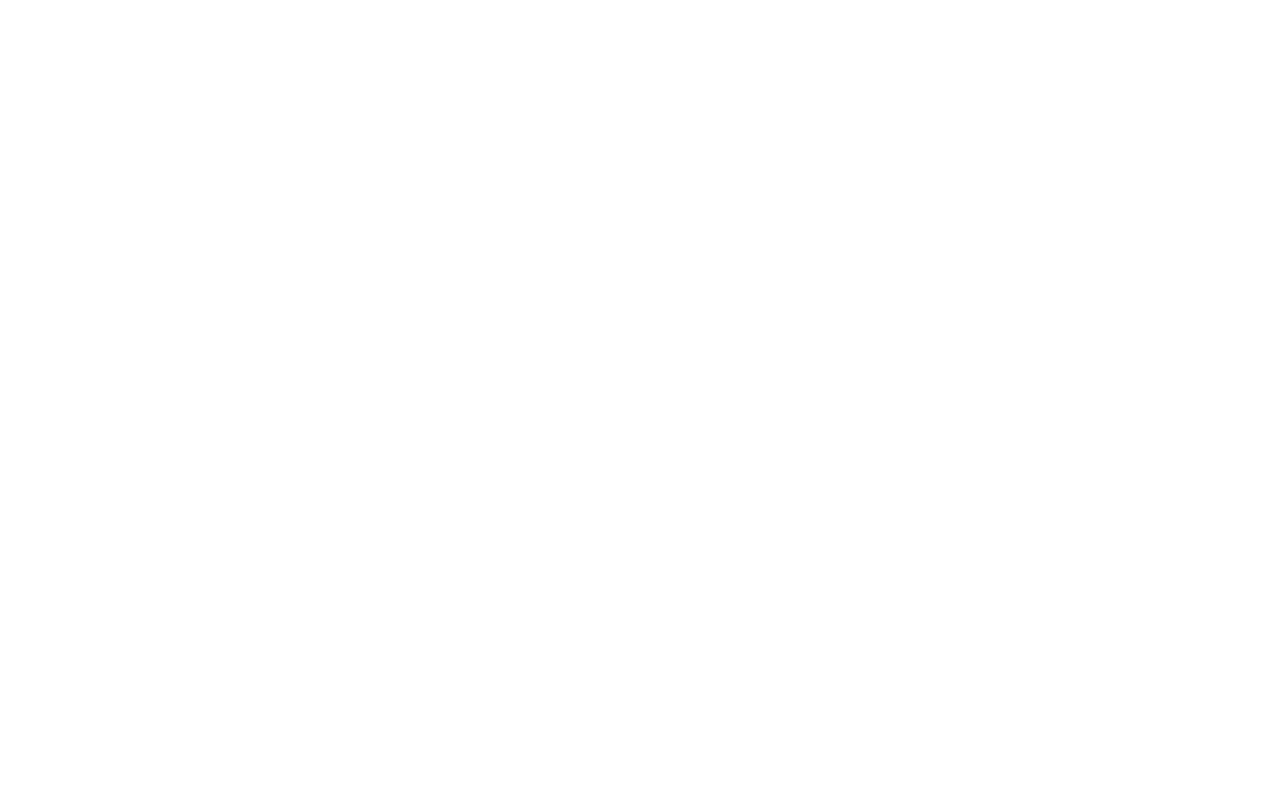
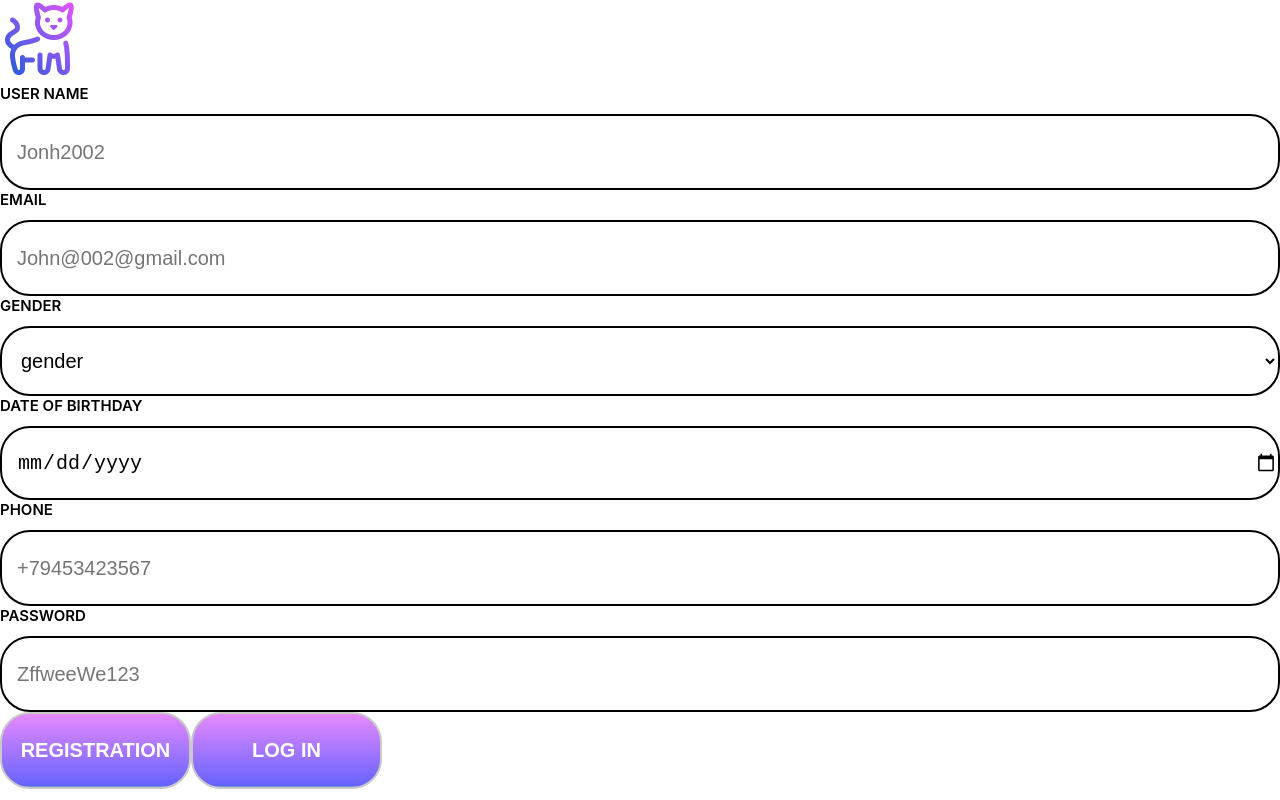
Before and after one commit to Azazlokus/MusicMessanger, a React (Create React App) app in the folder my-app/: page /auth in a window 1280 px wide. Before the commit this address had no page. Built offline with nearby package versions, Linux system fonts and the light colour scheme.

Commit message:
Закончил верстку страниц авторизации и регистрации

```diff
--- /dev/null
+++ b/my-app/src/Components/Pages/Registration/Registration.tsx
@@ -0,0 +1,34 @@
+import React from 'react';
+import './Registration.css';
+import logo from '../../../Img/Logo.png';
+import MyInput from "../../UI/Input/MyInput";
+import MySelect from "../../UI/MySelect/MySelect";
+import MyButton from "../../UI/Button/MyButton";
+
+const Registration = () => {
+    return (
+        <div className={'reg__wrapper'}>
+            <div className={'reg__content'}>
+                <img src={logo} alt={'Logo'}/>
+
+                <div className={'reg__inputs'}>
+                    <MyInput placeholder={'Jonh2002'} type={'text'} title={'user name'}/>
+                    <MyInput placeholder={'John@002@gmail.com'} type={'email'} title={'email'}/>
+                    <MySelect title={'gender'}/>
+                    <MyInput type={'date'} title={'date of birthday'}/>
+                    <MyInput placeholder={'+79453423567'} type={'phone'} title={'phone'}/>
+                    <MyInput placeholder={'ZffweeWe123'} type={'password'} title={'password'}/>
+                </div>
+
+                <div className={'reg__btn'}>
+                    <MyButton buttonText={'registration'}/>
+                    <MyButton buttonText={'log in'}/>
+                </div>
+            </div>
+
+            <div className={'reg__other'}></div>
+        </div>
+    );
+};
+
+export default Registration;
--- a/my-app/src/Components/Routes/listRoutes.ts
+++ b/my-app/src/Components/Routes/listRoutes.ts
@@ -2,6 +2,7 @@
 import News from "../Pages/News/News";
 import Profile from "../Pages/Profile/Profile";
 import Chat from "../Pages/Chat/Chat";
+import Registration from "../Pages/Registration/Registration";
 
 export const privateRoutes = [
     {
@@ -22,5 +23,9 @@
     {
         path: '/auth',
         component: Auth
+    },
+    {
+        path: '/registration',
+        component: Registration
     }
 ]
--- /dev/null
+++ b/my-app/src/Components/UI/Button/MyButton.css
@@ -0,0 +1,14 @@
+.mybutton{
+    width: 191px;
+    height: 77px;
+    background: linear-gradient(180deg, #D556FB 3.44%, rgba(5, 0, 255, 0.86755) 98.22%, #325CDE 98.23%);
+    background-blend-mode: darken;
+    opacity: 0.7;
+    border: 2px solid #B3B3B3;
+    border-radius: 30px;
+    font-weight: 600;
+    font-size: 20px;
+    line-height: 27px;
+    text-transform: uppercase;
+    color: #FFFFFF;
+}
--- /dev/null
+++ b/my-app/src/Components/UI/Button/MyButton.tsx
@@ -0,0 +1,15 @@
+import React, {FC} from 'react';
+import './MyButton.css';
+interface buttonProps {
+    buttonText: string
+    type?: 'submit' |'button' | 'reset' | undefined
+}
+const MyButton:FC<buttonProps> = ({buttonText, type}) => {
+    return (
+        <button type={type} className={'mybutton'}>
+            {buttonText}
+        </button>
+    );
+};
+
+export default MyButton;
--- /dev/null
+++ b/my-app/src/Components/UI/Input/MyInput.css
@@ -0,0 +1,22 @@
+
+/*Styles for MyInput*/
+.input__container{
+    display: flex;
+    flex-direction: column;
+    row-gap: 10px;
+}
+.input__title{
+    font-weight: 600;
+    font-size: 15px;
+    line-height: 20px;
+    text-transform: uppercase;
+    color: #000000;
+}
+.input__myinput{
+    background: #FFFFFF;
+    border: 2px solid black;
+    border-radius: 30px;
+    padding-left: 15px;
+    height: 70px;
+    font-size: 20px;
+}
--- /dev/null
+++ b/my-app/src/Components/UI/Input/MyInput.tsx
@@ -0,0 +1,19 @@
+import React, {FC} from 'react';
+import './MyInput.css';
+
+interface myInputProps {
+    type: string
+    title: string
+    placeholder?: string
+}
+
+const MyInput:FC<myInputProps> = ({title, type, placeholder}) => {
+    return (
+        <div className={'input__container'}>
+            <span className={'input__title'}>{title}</span>
+            <input className={'input__myinput'} type={type} placeholder={placeholder}/>
+        </div>
+    );
+};
+
+export default MyInput;
--- /dev/null
+++ b/my-app/src/Components/UI/MySelect/MySelect.css
@@ -0,0 +1,23 @@
+.select__container{
+    display: flex;
+    flex-direction: column;
+    row-gap: 10px;
+}
+.select__title{
+    font-weight: 600;
+    font-size: 15px;
+    line-height: 20px;
+    text-transform: uppercase;
+    color: #000000;
+}
+.select__myselect{
+    background: #FFFFFF;
+    border: 2px solid black;
+    border-radius: 30px;
+    padding-left: 15px;
+    height: 70px;
+    font-size: 20px;
+}
+.select__myselect_option{
+
+}
--- /dev/null
+++ b/my-app/src/Components/UI/MySelect/MySelect.tsx
@@ -0,0 +1,20 @@
+import React, {FC} from 'react';
+import './MySelect.css';
+
+interface mySelectProps {
+    title: string,
+}
+const MySelect:FC<mySelectProps> = ({title}) => {
+    return (
+        <div className={'select__container'}>
+            <span className={'select__title'}>{title}</span>
+            <select className={'select__myselect'}>
+                <option selected className={'select__myselect_option'}>gender</option>
+                <option className={'select__myselect_option'}>male</option>
+                <option className={'select__myselect_option'}>female</option>
+            </select>
+        </div>
+    );
+};
+
+export default MySelect;
--- a/my-app/src/index.tsx
+++ b/my-app/src/index.tsx
@@ -2,7 +2,7 @@
 import ReactDOM from 'react-dom/client';
 import './index.css';
 import {BrowserRouter} from "react-router-dom";
-import AppRoutes from "./Components/Routes/AppRoutes";
+import Registration from "./Components/Pages/Registration/Registration";
 
 
 const root = ReactDOM.createRoot(
@@ -10,6 +10,6 @@
 );
 root.render(
     <BrowserRouter>
-        <AppRoutes/>
+        <Registration/>
     </BrowserRouter>
 );
```
Also changed, not shown: my-app/src/Components/Pages/Auth/Auth.css (added, +55 -0 lines), my-app/src/Components/Pages/Auth/Auth.tsx (+23 -2 lines), my-app/src/Components/Pages/Registration/Registration.css (added), my-app/src/Img/Logo.png (added).
